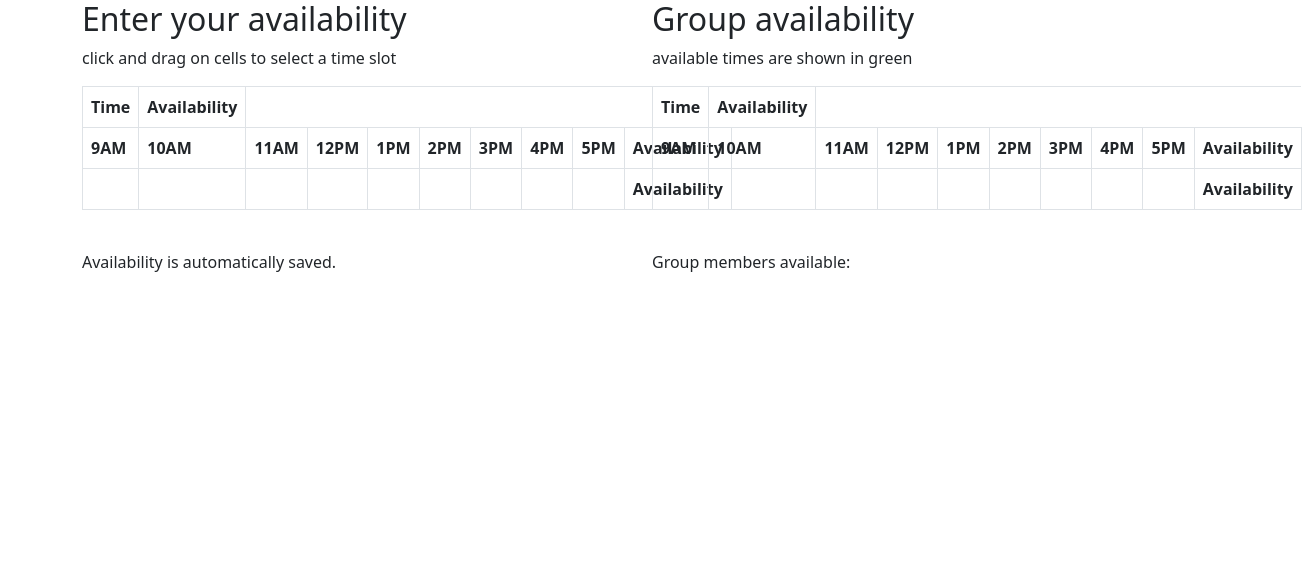
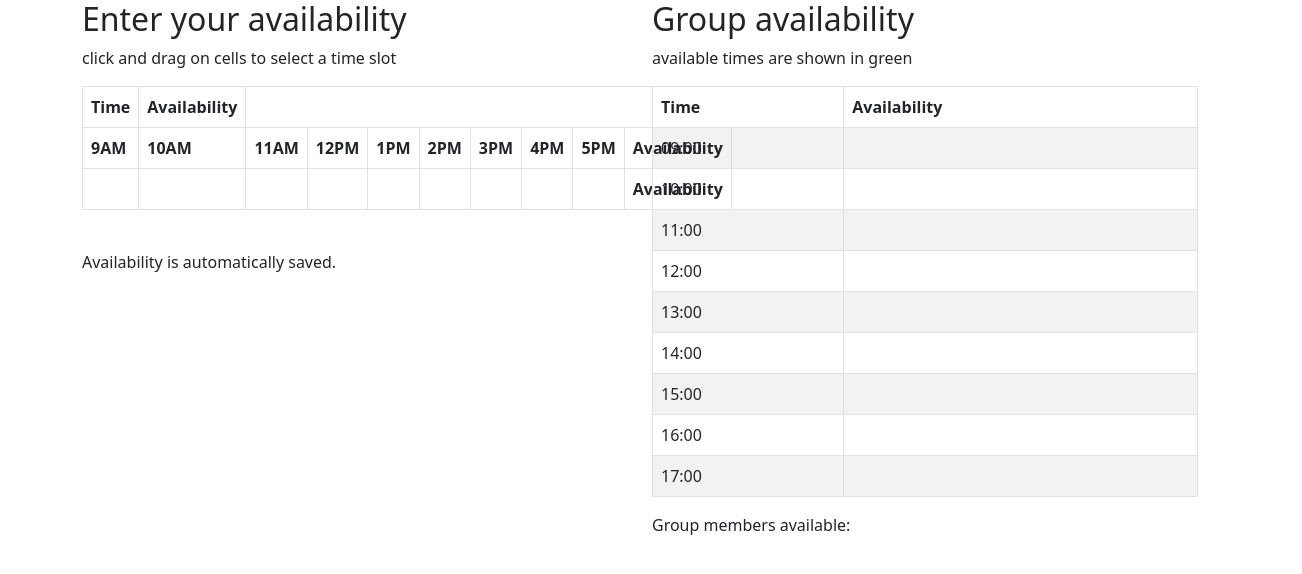
Before and after one commit to chingu-voyages/v43-tier2-team-26, a React (Create React App) app in the folder whenwhere/: page / in a window 1280 px wide. Shown: the top 574 px of the page, 1302 px wide, since content can reach past the window. Built offline with nearby package versions, Linux system fonts and the light colour scheme.

Commit message:
created GroupGrid with mock data

```diff
--- a/whenwhere/src/AvailabilityPage.js
+++ b/whenwhere/src/AvailabilityPage.js
@@ -1,6 +1,7 @@
 import { Container, Row, Col } from 'react-bootstrap';
 import 'bootstrap/dist/css/bootstrap.min.css';
 import AvailabilityGrid from './AvailabilityGrid.js'
+import GroupGrid from './GroupGrid.js'
 
 function AvailabilityPage() {
   return (
@@ -33,16 +34,13 @@ function AvailabilityPage() {
                 <p>available times are shown in green</p>
               </Col>
             </Row>
+
             <Row>
               <Col>
-                <AvailabilityGrid />
+                <GroupGrid />
               </Col>
             </Row>
-            <Row>
-              <Col>
-                <p className="mt-4">Group members available:</p>
-              </Col>
-            </Row>
+
           </Col>
         </Row>
       </Container>
--- /dev/null
+++ b/whenwhere/src/GroupGrid.js
@@ -0,0 +1,65 @@
+import React, { useState, useEffect } from "react";
+import { Table } from "react-bootstrap";
+
+function GroupGrid() {
+  const [availabilityData, setAvailabilityData] = useState([]);
+  const [availableGroupMembers, setAvailableGroupMembers] = useState([]);
+
+  useEffect(() => {
+
+    // fetch data and set as availabilityData state
+    // data = array of objects (=one hours of availability w/ properties for time and array of available group members)
+
+    const fakeAvailabilityData = [
+      { time: "09:00", availableMembers: ["User A", "User B"] },
+      { time: "10:00", availableMembers: ["User A", "User B"] },
+      { time: "11:00", availableMembers: ["User A", "User B"] },
+      { time: "12:00", availableMembers: ["User A", "User B"] },
+      { time: "13:00", availableMembers: ["User A"] },
+      { time: "14:00", availableMembers: ["User A"] },
+      { time: "15:00", availableMembers: ["User A", "User B"] },
+      { time: "16:00", availableMembers: ["User B"] },
+      { time: "17:00", availableMembers: [] },
+    ];
+    setAvailabilityData(fakeAvailabilityData);
+  }, []);
+
+  const handleAvailabilityHover = (time, availableMembers) => {
+    setAvailableGroupMembers(availableMembers);
+  };
+
+  return (
+    <div>
+      <Table striped bordered hover>
+        <thead>
+          <tr>
+            <th>Time</th>
+            <th>Availability</th>
+          </tr>
+        </thead>
+        <tbody>
+          {availabilityData.map((hour) => (
+            <tr key={hour.time}>
+              <td>{hour.time}</td>
+              <td
+                className={hour.availableMembers.length > 0 ? "available" : ""}
+                onMouseOver={() =>
+                  handleAvailabilityHover(hour.time, hour.availableMembers)
+                }
+                onMouseOut={() => setAvailableGroupMembers([])}
+              ></td>
+            </tr>
+          ))}
+        </tbody>
+      </Table>
+      <div>Group members available:</div>
+      <ul id="groupmembers">
+        {availableGroupMembers.map((member) => (
+          <li key={member}>{member}</li>
+        ))}
+      </ul>
+    </div>
+  );
+}
+
+export default GroupGrid;
```
